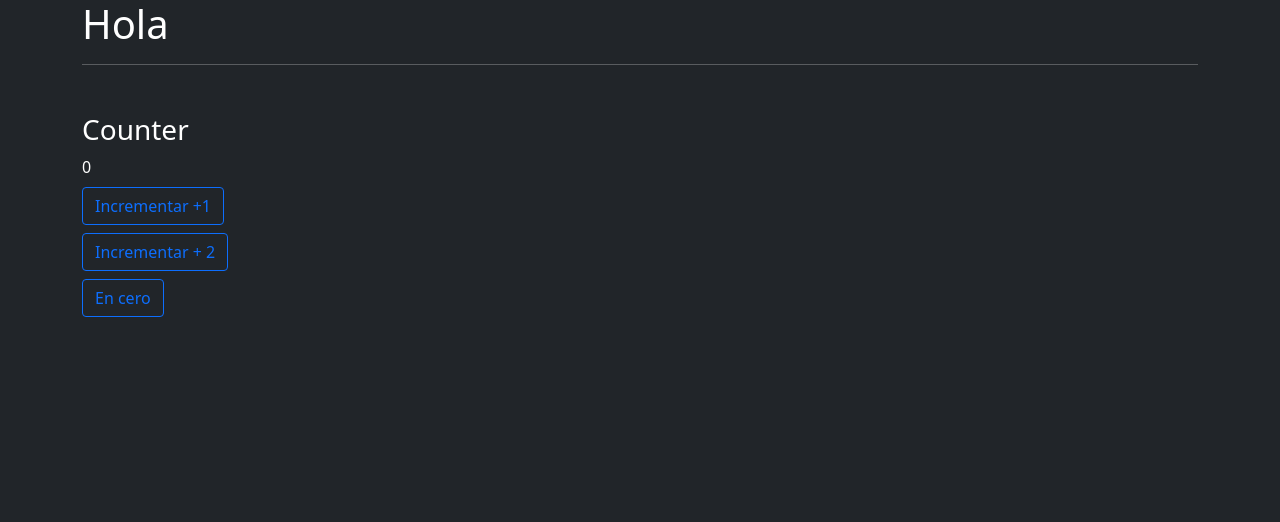
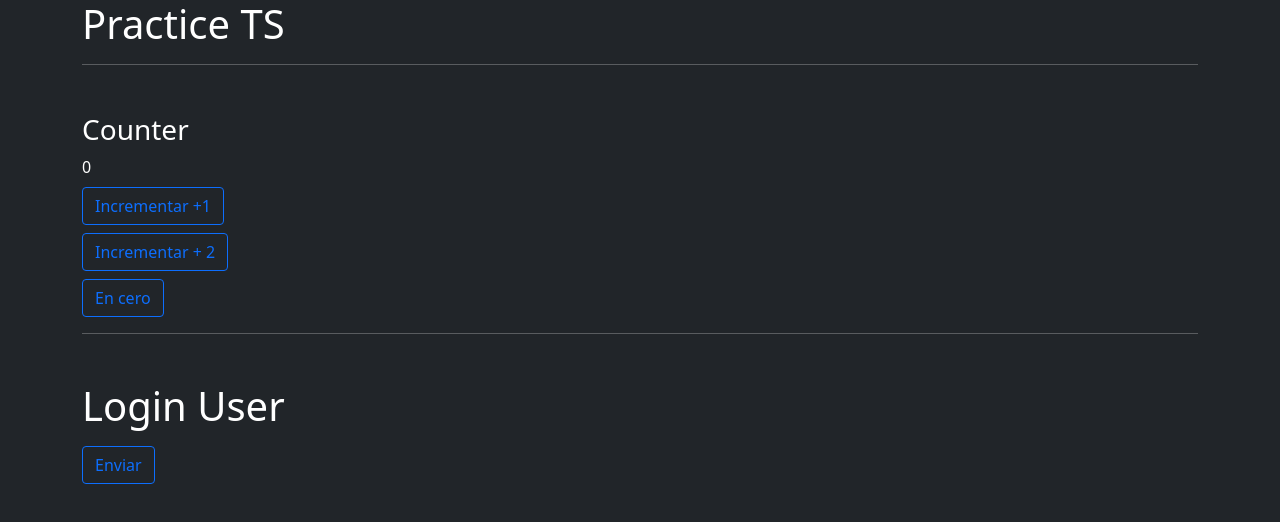
Before and after one commit to lauti3314/PracticeProyectTS, a React (Create React App) app in the folder mi-app/: page / in a window 1280 px wide. Shown: the top 522 px of the page. Built offline with nearby package versions, Linux system fonts and the light colour scheme.

Commit message:
User done

```diff
--- a/mi-app/src/App.tsx
+++ b/mi-app/src/App.tsx
@@ -1,12 +1,16 @@
 import { Counter } from "./components/Counter/Counter";
+import { User } from "./components/User/User";
 
 function App() {
 	return (
 		<>
-			<h1>Hola</h1>
+			<h1>Practice TS</h1>
 			<hr />
 
 			<Counter />
+
+			<hr />
+			<User />
 		</>
 	);
 }
--- /dev/null
+++ b/mi-app/src/components/User/User.tsx
@@ -0,0 +1,27 @@
+import { stringify } from "querystring";
+import React, { useState } from "react";
+
+interface User {
+	name: string;
+	age: number;
+}
+
+export const User = () => {
+	const [user, setUser] = useState<User>();
+
+	const handleLogin = () => {
+		setUser({ name: "John Doe", age: 30 });
+	};
+
+	return (
+		<div className="mt-5">
+			<h1>Login User</h1>
+
+			<button onClick={handleLogin} className="btn btn-outline-primary mt-2">
+				Enviar
+			</button>
+
+			<pre> {JSON.stringify(user)}</pre>
+		</div>
+	);
+};
```
